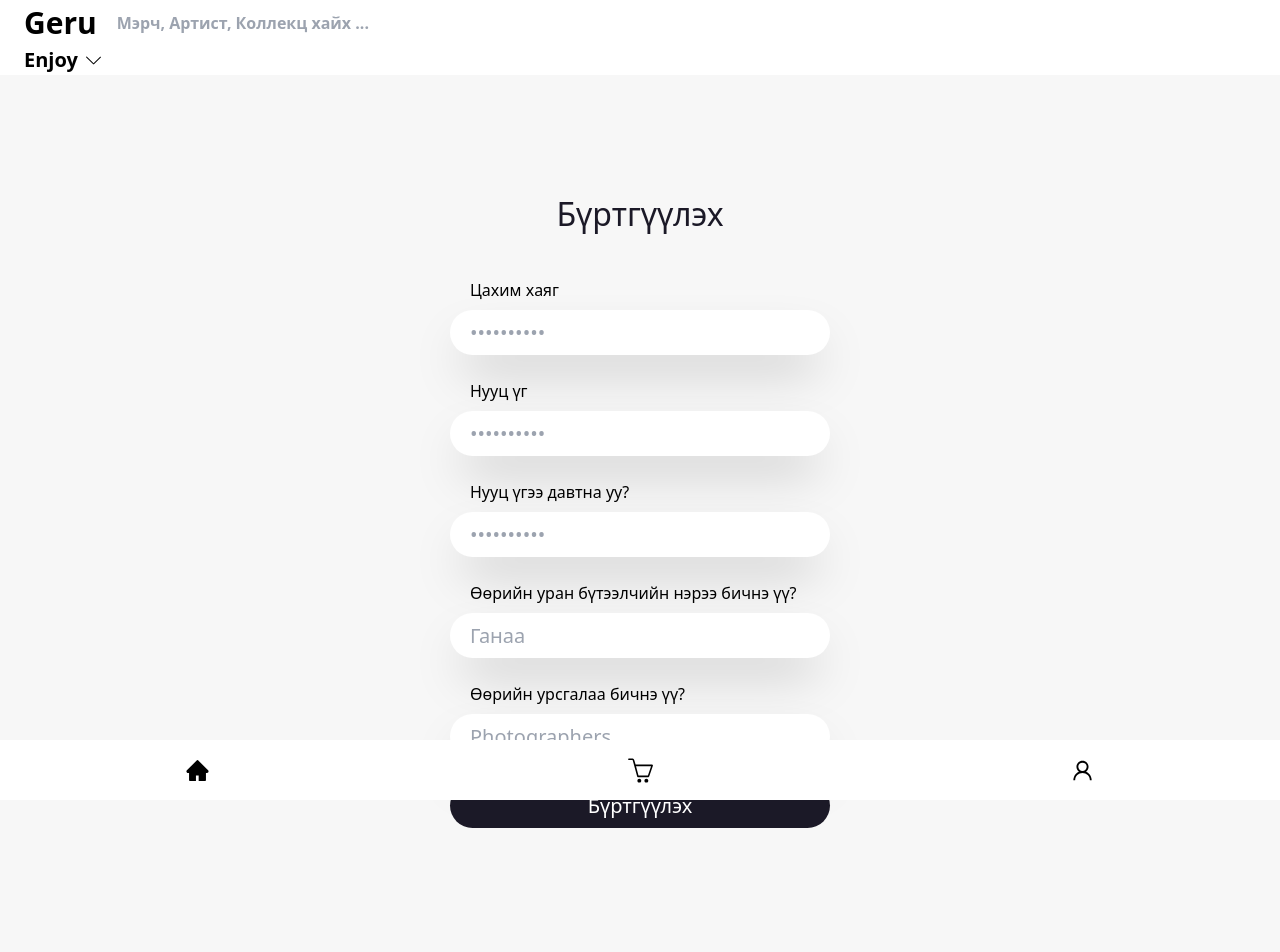
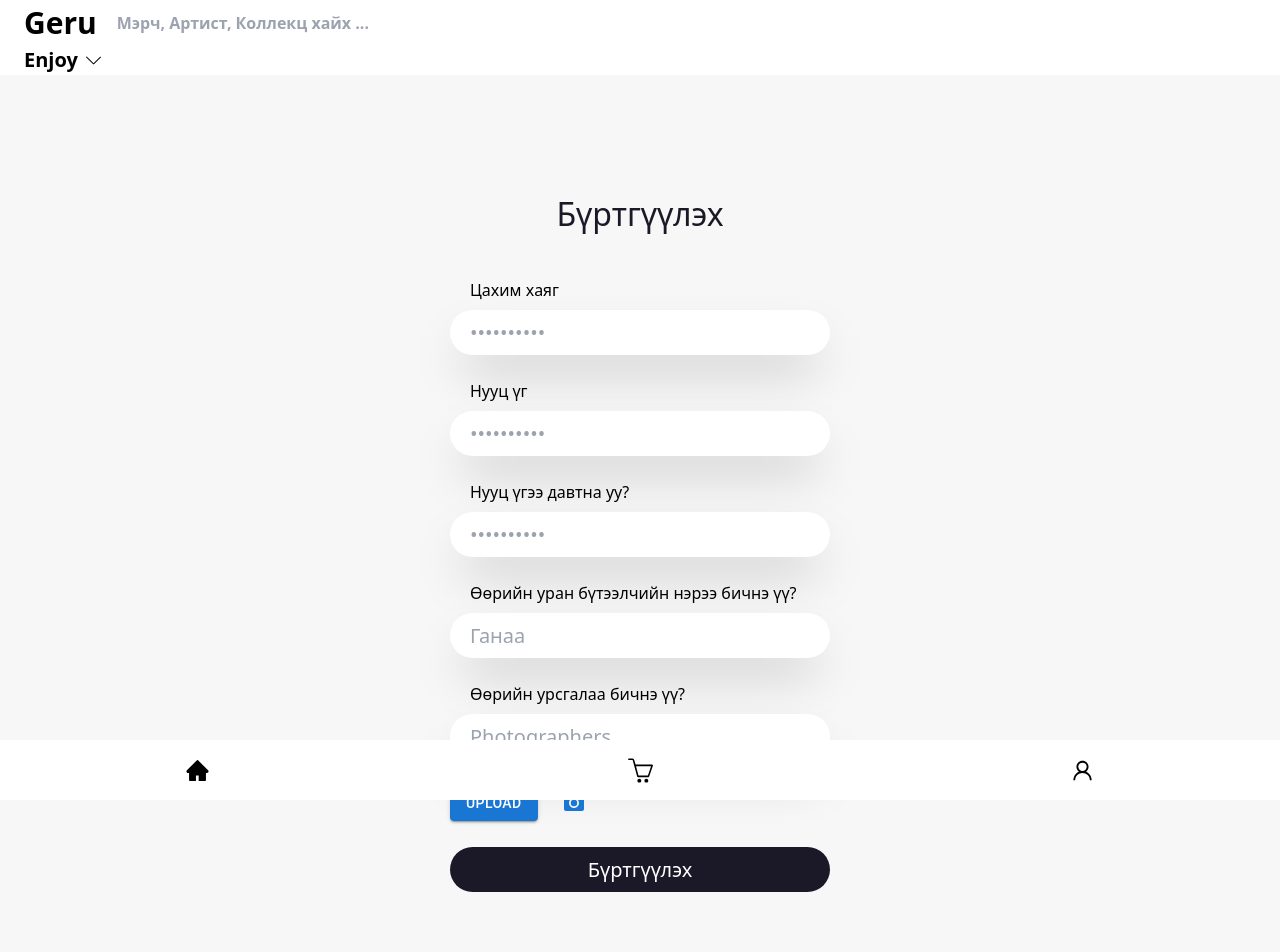
Before and after one commit to HOP2-22/team3-demo, a Next.js app in the folder frontend/: page /signUpArtist in a window 1280 px wide. Shown: the top 952 px of the page. Built offline with nearby package versions, Linux system fonts and the light colour scheme.

Commit message:
esjrhvbygt

```diff
--- a/frontend/package.json
+++ b/frontend/package.json
@@ -15,6 +15,7 @@
     "@mui/material": "^5.12.1",
     "@mui/styled-engine-sc": "^5.11.11",
     "axios": "^1.3.4",
+    "firebase": "^9.21.0",
     "js-cookie": "^3.0.1",
     "next": "13.2.4",
     "react": "18.2.0",
--- a/frontend/src/hooks/useStorage.js
+++ b/frontend/src/hooks/useStorage.js
@@ -1,6 +1,6 @@
 import { useState } from "react";
 import { ref, uploadBytes, getDownloadURL } from "firebase/storage";
-import storage from "../firebaseConfig";
+import { storage } from "../pages/firebaseConfig";
 
 export const useStorage = () => {
   const [loading, setLoading] = useState(false);
@@ -13,8 +13,8 @@ export const useStorage = () => {
 
     const storageRef = ref(storage, `/files/${file.name}`);
     await uploadBytes(storageRef, file);
+
     const url = await getDownloadURL(storageRef);
-
     setLoading(false);
     return url;
   };
--- a/frontend/src/pages/CreateProduct.jsx
+++ b/frontend/src/pages/CreateProduct.jsx
@@ -1,6 +1,9 @@
-import { Box, Button, Container } from "@mui/material";
 import axios from "axios";
 import { useState } from "react";
+import { IconButton, Stack, Box, Button, List } from "@mui/material";
+import PhotoCamera from "@mui/icons-material/PhotoCamera";
+
+const size = ["s", "m", "l", "xl", "2xl", "3xl"];
 
 export default function Create() {
   const [email, setEmail] = useState();
@@ -17,6 +20,7 @@ export default function Create() {
       console.log(error);
     }
   };
+
   return (
     <div className="w-full h-[100vh] bg-slate-300" style={{ padding: "40vh" }}>
       <Box display="flex" justifyContent="space-around">
@@ -27,12 +31,25 @@ export default function Create() {
         />
         <input
           onChange={(el) => {
-            setEmail(el.target.value);
+            setPassword(el.target.value);
           }}
         />
       </Box>
-      <img src="cover-photo.gif" />
-      <Button onClick={() => create()}>click</Button>
+
+      <Stack direction="row" alignItems="center" spacing={2}>
+        <Button variant="contained" component="label">
+          Upload
+        </Button>
+        <IconButton
+          color="primary"
+          aria-label="upload picture"
+          component="label"
+        >
+          <input hidden accept="image/*" type="file" />
+
+          <PhotoCamera />
+        </IconButton>
+      </Stack>
     </div>
   );
 }
--- a/frontend/src/pages/SignUp.jsx
+++ b/frontend/src/pages/SignUp.jsx
@@ -1,7 +1,9 @@
 import Link from "next/link";
 import { useState } from "react";
 import axios from "axios";
-
+import useStorage from "@/hooks/useStorage";
+import PhotoCamera from "@mui/icons-material/PhotoCamera";
+import { IconButton, Stack, Button } from "@mui/material";
 import { ToastContainer, toast } from "react-toastify";
 import "react-toastify/dist/ReactToastify.css";
 
@@ -14,6 +16,9 @@ export default function SignUpUser() {
   const [passwordSignUp, setPasswordUserSignUp] = useState();
   const [checkpass, setCheckPass] = useState();
   const [name, setName] = useState();
+  const { handleUpload } = useStorage();
+  const [image, setImage] = useState();
+  const [imageUrl, setImageUrl] = useState();
 
   const EmailInput = async (event) => {
     setEmailSignUp(event.target.value);
@@ -26,6 +31,43 @@ export default function SignUpUser() {
   };
   const NameInput = async (event) => {
     setName(event.target.value);
+  };
+
+  const handle = async () => {
+    try {
+      if (!image) return;
+      const res = await handleUpload(image);
+      setImageUrl(res);
+      toast("Successfully");
+    } catch (error) {
+      toast("Error uploading");
+    }
+  };
+
+  const UploadImage = () => {
+    return (
+      <Stack direction="row" alignItems="center" spacing={2}>
+        <Button variant="contained" component="label" onClick={() => handle()}>
+          Upload
+        </Button>
+        <IconButton
+          color="primary"
+          aria-label="upload picture"
+          component="label"
+        >
+          <input
+            hidden
+            accept="image/*"
+            type="file"
+            onChange={(el) => {
+              setImage(el.target.files[0]);
+            }}
+          />
+
+          <PhotoCamera />
+        </IconButton>
+      </Stack>
+    );
   };
 
   const signUpUser = async () => {
@@ -85,6 +127,9 @@ export default function SignUpUser() {
             onChange={PassInputCheck}
           />
         </div>
+        <div>
+          <UploadImage />
+        </div>
         <Link href="/signUpArtist">
           <p className="text-[16px] ml-[20px]">
             Уран бүтээлч бол энд дарна уу?
@@ -94,7 +139,8 @@ export default function SignUpUser() {
           className="text-[20px] w-[280px] sm:w-[380px] h-[45px] rounded-full bg-[#1b1927] text-white"
           onClick={() => {
             signUpUser();
-          }}>
+          }}
+        >
           Бүртгүүлэх
         </button>
       </div>
--- /dev/null
+++ b/frontend/src/pages/firebaseConfig.js
@@ -0,0 +1,18 @@
+import { initializeApp } from "firebase/app";
+import { getStorage } from "firebase/storage";
+
+export const firebaseConfig = {
+  apiKey: "AIzaSyDmkUYSv42KZNW9qnMCJdbRuVO3ifFhScA",
+  authDomain: "demoday-cc353.firebaseapp.com",
+  databaseURL:
+    "https://demoday-cc353-default-rtdb.asia-southeast1.firebasedatabase.app",
+  projectId: "demoday-cc353",
+  storageBucket: "demoday-cc353.appspot.com",
+  messagingSenderId: "1050347449682",
+  appId: "1:1050347449682:web:43b5175cf9d9336e029e8b",
+  measurementId: "G-W1SBB6Z0GV",
+};
+
+// Initialize Firebase
+const app = initializeApp(firebaseConfig);
+export const storage = getStorage(app);
--- a/frontend/src/pages/signUpArtist.jsx
+++ b/frontend/src/pages/signUpArtist.jsx
@@ -3,6 +3,9 @@ import { useState } from "react";
 import { useRouter } from "next/router";
 import { ToastContainer, toast } from "react-toastify";
 import "react-toastify/dist/ReactToastify.css";
+import useStorage from "@/hooks/useStorage";
+import PhotoCamera from "@mui/icons-material/PhotoCamera";
+import { IconButton, Stack, Button } from "@mui/material";
 
 export default function SignUp() {
   const [emailSignUp, setEmailSignUpArtist] = useState();
@@ -10,6 +13,9 @@ export default function SignUp() {
   const [username, setUserName] = useState();
   const [artistType, setArtistType] = useState();
   const [checkpassUserSignUp, setCheckPassSignUpArtist] = useState();
+  const { handleUpload } = useStorage();
+  const [image, setImage] = useState();
+  const [imageUrl, setImageUrl] = useState();
 
   const router = useRouter();
 
@@ -27,6 +33,17 @@ export default function SignUp() {
   };
   const NameInput = async (event) => {
     setUserName(event.target.value);
+  };
+
+  const handle = async () => {
+    try {
+      if (!image) return;
+      const res = await handleUpload(image);
+      setImageUrl(res);
+      toast("Successfully");
+    } catch (error) {
+      toast("Error uploading");
+    }
   };
 
   const signUpArtist = async () => {
@@ -51,6 +68,32 @@ export default function SignUp() {
     } else {
       toast("Password does not match!");
     }
+  };
+
+  const UploadImage = () => {
+    return (
+      <Stack direction="row" alignItems="center" spacing={2}>
+        <Button variant="contained" component="label" onClick={() => handle()}>
+          Upload
+        </Button>
+        <IconButton
+          color="primary"
+          aria-label="upload picture"
+          component="label"
+        >
+          <input
+            hidden
+            accept="image/*"
+            type="file"
+            onChange={(el) => {
+              setImage(el.target.files[0]);
+            }}
+          />
+
+          <PhotoCamera />
+        </IconButton>
+      </Stack>
+    );
   };
 
   return (
@@ -100,11 +143,15 @@ export default function SignUp() {
             onChange={TypeInput}
           />
         </div>
+        <div className="flex flex-col gap-2">
+          <UploadImage />
+        </div>
         <button
           className="text-[20px] w-[280px] sm:w-[380px] h-[45px] rounded-full bg-[#1b1927] text-white"
           onClick={() => {
             signUpArtist();
-          }}>
+          }}
+        >
           Бүртгүүлэх
         </button>
       </div>
```
Also changed, not shown: 1 other file (tests, documents, lock files or other folders).
